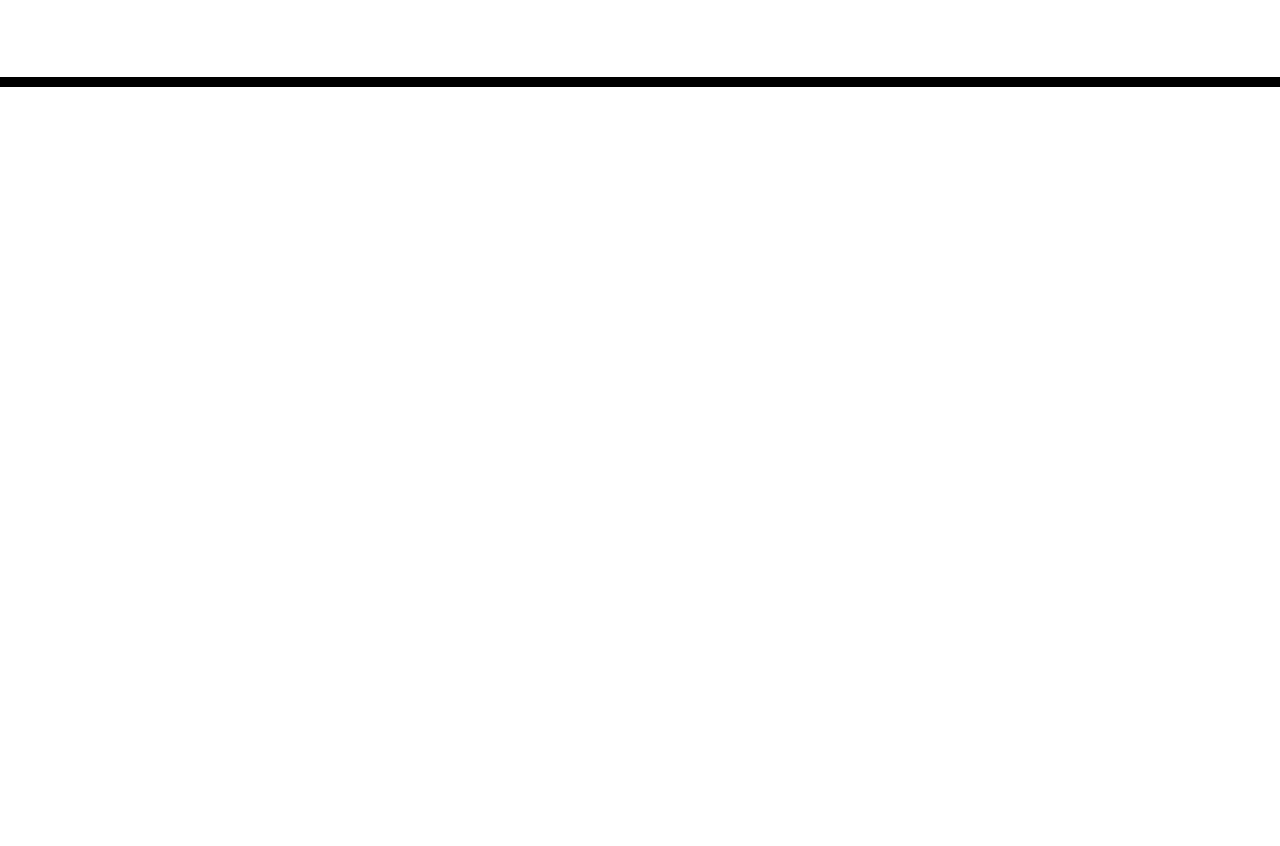
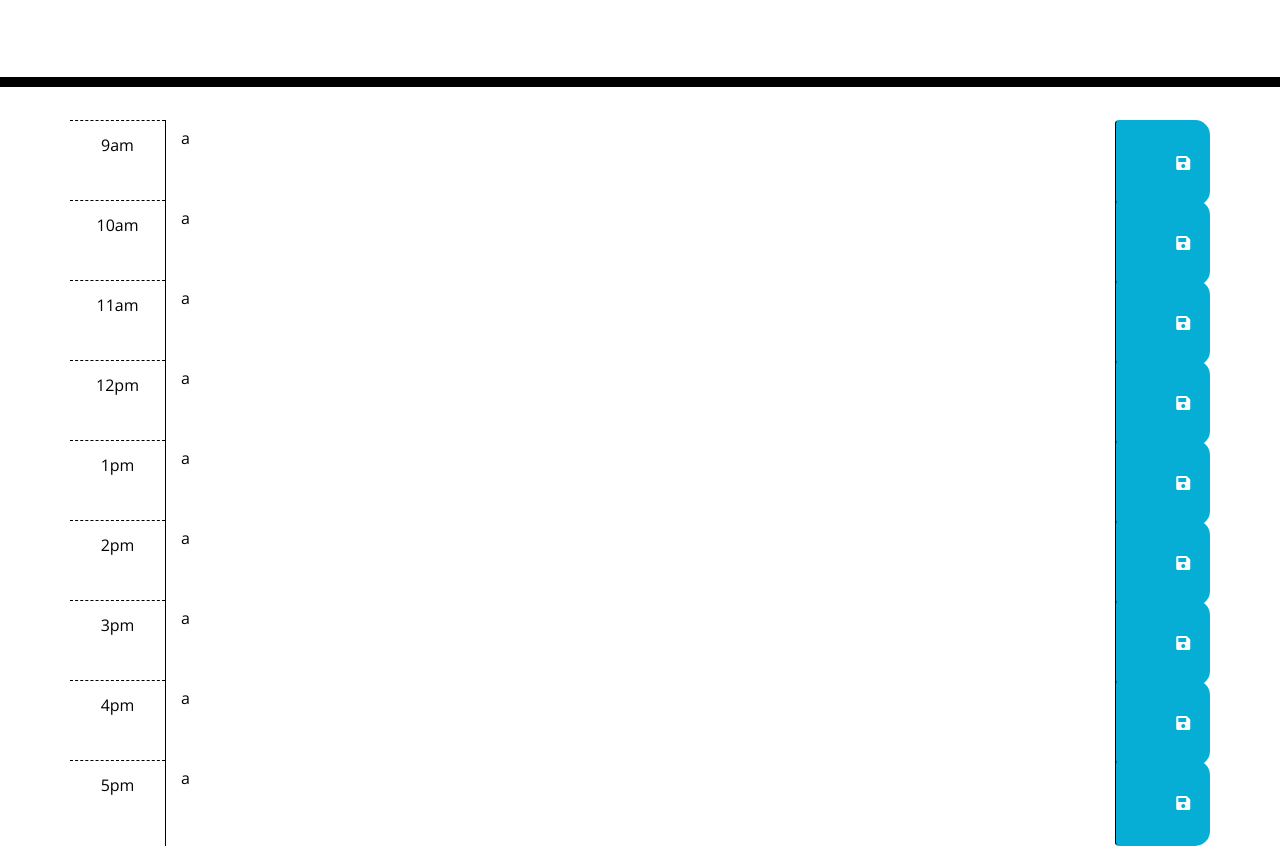
Before and after one commit to ar871/hourly-day-planner, a plain HTML site: page index.html in a window 1280 px wide. Shown: the part 181-1027 px from the top of the page. Before the commit the page ends 800 px from the top, so only its background shows below. Drawn offline with nearby package versions, Linux system fonts and the light colour scheme.

Commit message:
made the planner layout apear in the html

```diff
--- a/assets/style.css
+++ b/assets/style.css
@@ -2,7 +2,7 @@ body {
   font-family: 'Open Sans', sans-serif;
   font-size: 16px;
   line-height: 1;
-}
+} /**dont touch */
 
 textarea {
   background: transparent;
@@ -10,7 +10,8 @@ textarea {
   resize: none;
   color: #000000;
   border-left: 1px solid black;
-  padding: 10px;
+  padding: 10px; /**dont touch */
+
 }
 
 .jumbotron {
@@ -18,19 +19,21 @@ textarea {
   background-color: transparent;
   color: black;
   border-radius: 0;
-  border-bottom: 10px solid black;
+  border-bottom: 10px solid black; /**dont touch */
+
 }
 
 .description {
-  white-space: pre-wrap;
+  white-space: pre-wrap; /**dont touch */
+
 }
 
-.time-block {
+.time-block { /* used*/
   text-align: center;
   border-radius: 15px;
 }
 
-.row {
+.row { /*?*/
   white-space: pre-wrap;
   height: 80px;
   border-top: 1px solid white;
@@ -57,7 +60,7 @@ textarea {
   color: white;
 }
 
-.saveBtn {
+.saveBtn { /*used*/
   border-left: 1px solid black;
   border-top-right-radius: 15px;
   border-bottom-right-radius: 15px;
@@ -65,7 +68,7 @@ textarea {
   color: white;
 }
 
-.saveBtn i:hover {
+.saveBtn i:hover { /*used*/
   font-size: 20px;
   transition: all 0.3s ease-in-out;
 }
--- a/index.html
+++ b/index.html
@@ -30,26 +30,68 @@
     </header>
     <div class="container">
       <!-- Timeblocks go here -->
+      <div  id="9am" class="row time-block" >
+        <div class="col-2 col-md-1 hour text-center py-3">9am</div>
+        <textarea class="col-8 col-md-10 description" rows="3">a</textarea>
+        <button class="btn saveBtn col-2 col-md-1" aria-label="save">
+          <i class="fas fa-save" aria-hidden="true"></i>
+      </div>
 
+      <div  id="10am" class="row time-block" >
+        <div class="col-2 col-md-1 hour text-center py-3">10am</div>
+        <textarea class="col-8 col-md-10 description" rows="3">a</textarea>
+        <button class="btn saveBtn col-2 col-md-1" aria-label="save">
+          <i class="fas fa-save" aria-hidden="true"></i>
+      </div>
 
+      <div  id="11am" class="row time-block" >
+        <div class="col-2 col-md-1 hour text-center py-3">11am</div>
+        <textarea class="col-8 col-md-10 description" rows="3">a</textarea>
+        <button class="btn saveBtn col-2 col-md-1" aria-label="save">
+          <i class="fas fa-save" aria-hidden="true"></i>
+      </div>
 
+      <div  id="12pm" class="row time-block" >
+        <div class="col-2 col-md-1 hour text-center py-3">12pm</div>
+        <textarea class="col-8 col-md-10 description" rows="3">a</textarea>
+        <button class="btn saveBtn col-2 col-md-1" aria-label="save">
+          <i class="fas fa-save" aria-hidden="true"></i>
+      </div>
 
+      <div  id="1pm" class="row time-block" >
+        <div class="col-2 col-md-1 hour text-center py-3">1pm</div>
+        <textarea class="col-8 col-md-10 description" rows="3">a</textarea>
+        <button class="btn saveBtn col-2 col-md-1" aria-label="save">
+          <i class="fas fa-save" aria-hidden="true"></i>
+      </div>
 
+      <div  id="2pm" class="row time-block" >
+        <div class="col-2 col-md-1 hour text-center py-3">2pm</div>
+        <textarea class="col-8 col-md-10 description" rows="3">a</textarea>
+        <button class="btn saveBtn col-2 col-md-1" aria-label="save">
+          <i class="fas fa-save" aria-hidden="true"></i>
+      </div>
 
+    <div  id="3pm" class="row time-block" >
+        <div class="col-2 col-md-1 hour text-center py-3">3pm</div>
+        <textarea class="col-8 col-md-10 description" rows="3">a</textarea>
+        <button class="btn saveBtn col-2 col-md-1" aria-label="save">
+          <i class="fas fa-save" aria-hidden="true"></i>
+      </div>
 
+      <div  id="4pm" class="row time-block" >
+        <div class="col-2 col-md-1 hour text-center py-3">4pm</div>
+        <textarea class="col-8 col-md-10 description" rows="3">a</textarea>
+        <button class="btn saveBtn col-2 col-md-1" aria-label="save">
+          <i class="fas fa-save" aria-hidden="true"></i>
+      </div>
 
-
-
-
-
-
-
-
-
-
-
-
-
+    <div  id="5pm" class="row time-block" >
+        <div class="col-2 col-md-1 hour text-center py-3">5pm</div>
+        <textarea class="col-8 col-md-10 description" rows="3">a</textarea>
+        <button class="btn saveBtn col-2 col-md-1" aria-label="save">
+          <i class="fas fa-save" aria-hidden="true"></i>
+      </div>
 
     </div>
 
```
